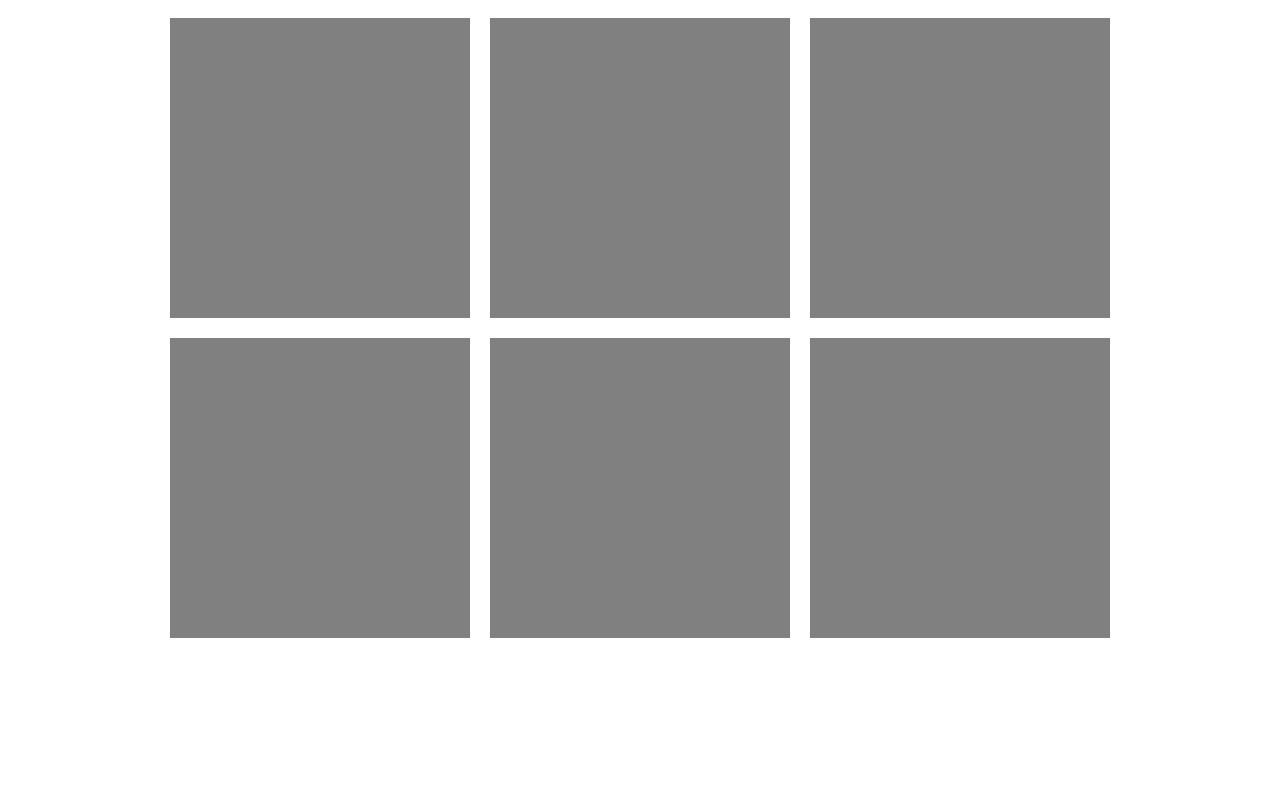
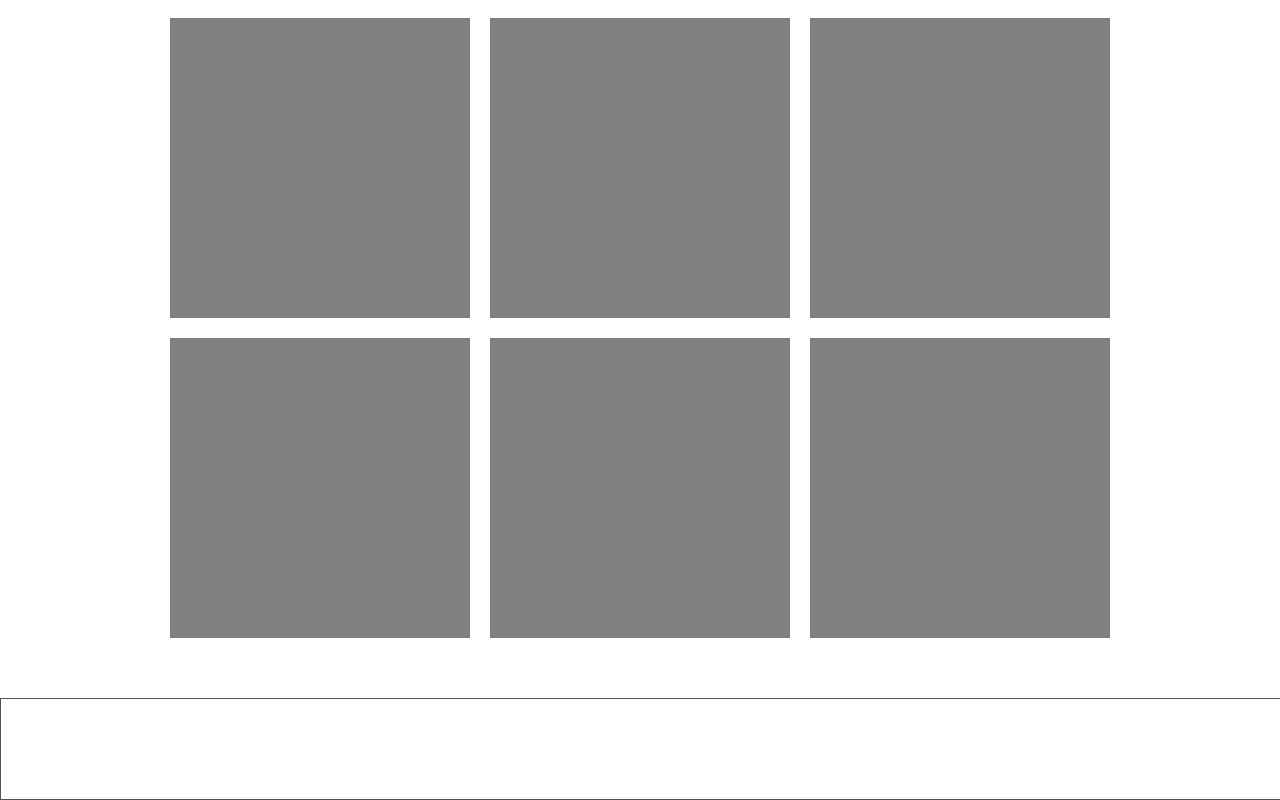
Before and after one commit to taigomayes/git-practice, a plain HTML site: page index.html in a window 1280 px wide. Shown: the part 569-1369 px from the top of the page. Before the commit the page ends 1267 px from the top, so only its background shows below. Drawn offline with Linux system fonts and the light colour scheme.

Commit message:
fix width

```diff
--- a/style.css
+++ b/style.css
@@ -29,6 +29,7 @@ time, mark, audio, video {
 
 body {
     line-height:1;
+    overflow-x: hidden;
 }
 
 article,aside,details,figcaption,figure,
@@ -192,4 +193,12 @@ main {
 
 footer {
 
+    border: 0.1px solid rgb(83, 83, 83);
+    width: 100vw;
+    height: 100px;
+    display: flex;
+    align-items: center;
+    justify-content: center;
+
+
 }
```
